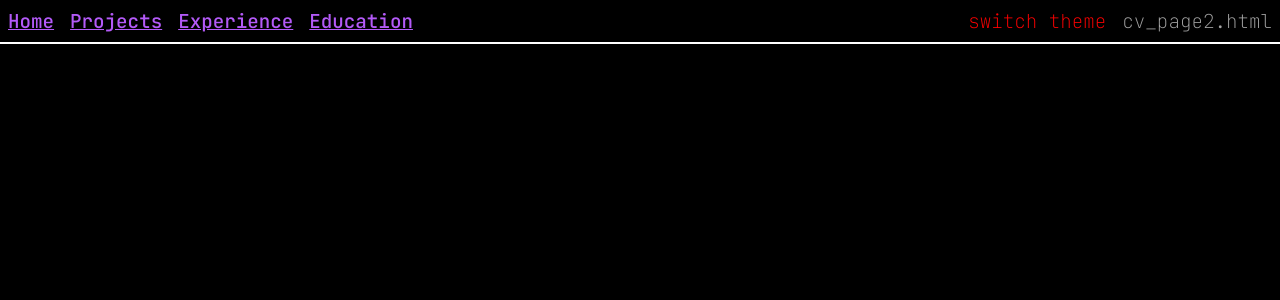
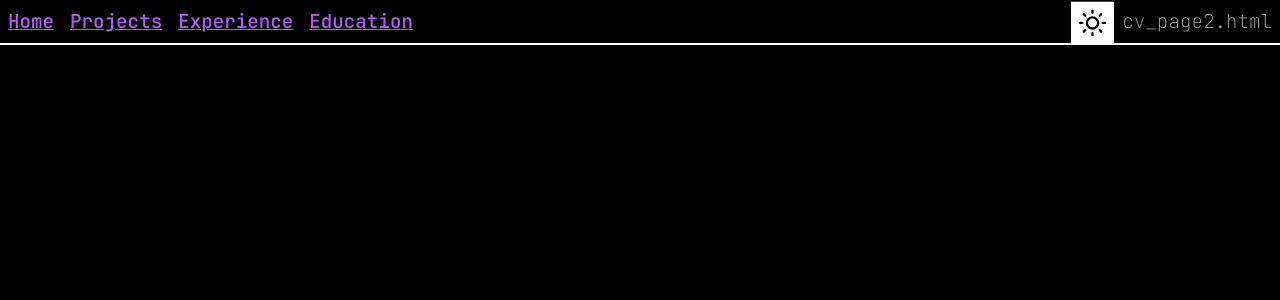
Before and after one commit to TPdkr/cv_page2, a React (Vite) app in the folder website/: page / in a window 1280 px wide. Shown: the top 300 px of the page. Built offline with nearby package versions, Linux system fonts and the light colour scheme.

Commit message:
smart theme switch added yipeee

```diff
--- a/website/src/navbar/navbar.jsx
+++ b/website/src/navbar/navbar.jsx
@@ -9,6 +9,8 @@ import { useState } from "react";
 
 //theming
 import { useTheme } from "../themer.jsx";
+import sun from "../assets/sun.svg";
+import moon from "../assets/moon.svg";
 
 function Navbar(){
     //NAVBAR STATE VALUES
@@ -23,6 +25,8 @@ function Navbar(){
     const cross = (isLight)? cross_l : cross_d;
     const hamburger = (isLight)? hamburger_l : hamburger_d;
 
+    const switchState = (isLight)? styles.light : styles.dark
+
     return (
         <nav className={styles.Navbar}>
             <img src={cross} className={`${styles.cross} ${isOpenClass}`} onClick={close}/>
@@ -34,7 +38,10 @@ function Navbar(){
                 <HashLink smooth to="cv_page2/#edu" onClick={close}>Education</HashLink>
             </div>
             <div className={styles.header}>
-                <p className={styles.switch} onClick={toggleTheme}>switch theme</p>
+                <div className={`${styles.themeSwitch} ${switchState}`} onClick={toggleTheme}>
+                    <img src={moon} className={`${styles.moon}  ${switchState}`}/>
+                    <img src={sun} className={`${styles.sun}  ${switchState}`}/>
+                </div>
                 <p>
                     cv_page2.html
                 </p>
--- a/website/src/navbar/navbar.module.css
+++ b/website/src/navbar/navbar.module.css
@@ -32,11 +32,61 @@
     gap: var(--small);
 }
 
-.switch{
-    color: red;
+/*
+===============================================================================
+THEME SWITCH
+===============================================================================
+*/
+.themeSwitch{
+    position: relative;
+    margin: -0.5rem;
+    display: flex;
+    flex-direction: column;
+    overflow: hidden;
+    height: 2.7rem;
+    width: 2.7rem;
 }
 
-@media (max-width: 37rem){
+.sun,.moon{
+    width: 2.7rem;
+    height: 2.7rem;
+    padding: var(--tiny);
+    box-sizing: border-box;
+    transition: all 1s ease;
+    flex-shrink: 0;
+}
+
+.sun{
+    background-color: rgb(255, 255, 255);
+    transform: translateY(-2.6rem);
+}
+
+.moon{
+    background-color: rgb(0,0,0);
+    transform: translateY(-2.6rem);
+}
+
+.sun.light{
+    transform: translateY(2.6rem);
+}
+
+.moon.light{
+    transform: translateY(0);
+}
+
+/*
+===============================================================================
+MOBILE LAYOUT
+===============================================================================
+*/
+@media (max-width: 64rem){
+    .themeSwitch, .moon, .sun{
+        width: 2.6rem;
+        height: 2.6rem;
+    }
+
+
+
     /* button for opening and closing the navbar*/
     .hamburger.closed{
         display: inline;
```
Also changed, not shown: website/src/assets/moon.svg (added), website/src/assets/sun.svg (added).
